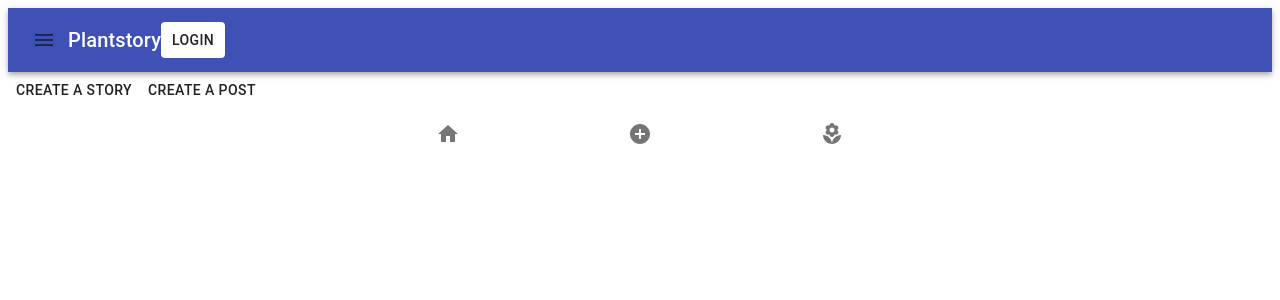
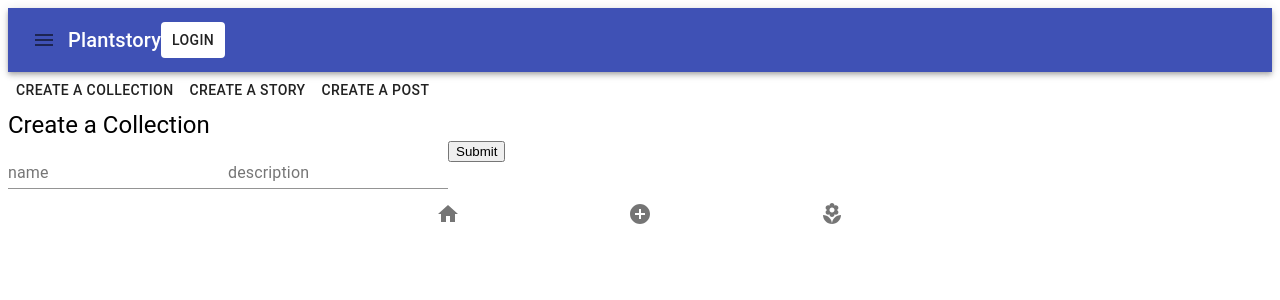
Before and after one commit to jguzz/plantstory-client, a React (Create React App) app: page /create/collection in a window 1280 px wide. Shown: the top 300 px of the page. Built offline with nearby package versions, Linux system fonts and the light colour scheme; no server answers.

Commit message:
static app complete

```diff
--- a/src/components/create/CreateContainer.js
+++ b/src/components/create/CreateContainer.js
@@ -3,6 +3,7 @@ import { Route, Switch, Link } from "react-router-dom";
 
 import NewStory from './NewStory'
 import NewPost from './NewPost'
+import NewCollection from './NewCollection'
 
 import Button from '@material-ui/core/Button'
 
@@ -10,11 +11,13 @@ import Button from '@material-ui/core/Button'
 function CreateContainer() {
   return (
     <>
+	<Button component={Link} to="/create/collection">Create a Collection</Button>
 	<Button component={Link} to="/create/story">Create a Story</Button>
 	<Button component={Link} to="/create/post">Create a Post</Button>
      <Switch>
 		 <Route path="/create/story" render={() => <NewStory/>}/>
 		 <Route path="/create/post" render={() => <NewPost/>}/>
+		 <Route path="/create/collection" render={() => <NewCollection/>}/>
 	 </Switch>
     </>
   );
--- /dev/null
+++ b/src/components/create/NewCollection.js
@@ -0,0 +1,22 @@
+import React from 'react';
+// material ui
+import TextField from "@material-ui/core/TextField";
+import Typography from "@material-ui/core/Typography";
+import Button from "@material-ui/core/Button";
+
+function NewCollection() {
+  return (
+    <>
+    <form>
+    <Typography variant="h5">Create a Collection</Typography>
+    <label>
+      <TextField label="name" name="name" type="text" />
+      <TextField label="description" name="description" type="text" />
+    </label>
+
+    <input type="submit"></input>
+    </form></>
+  );
+}
+
+export default NewCollection;
```
